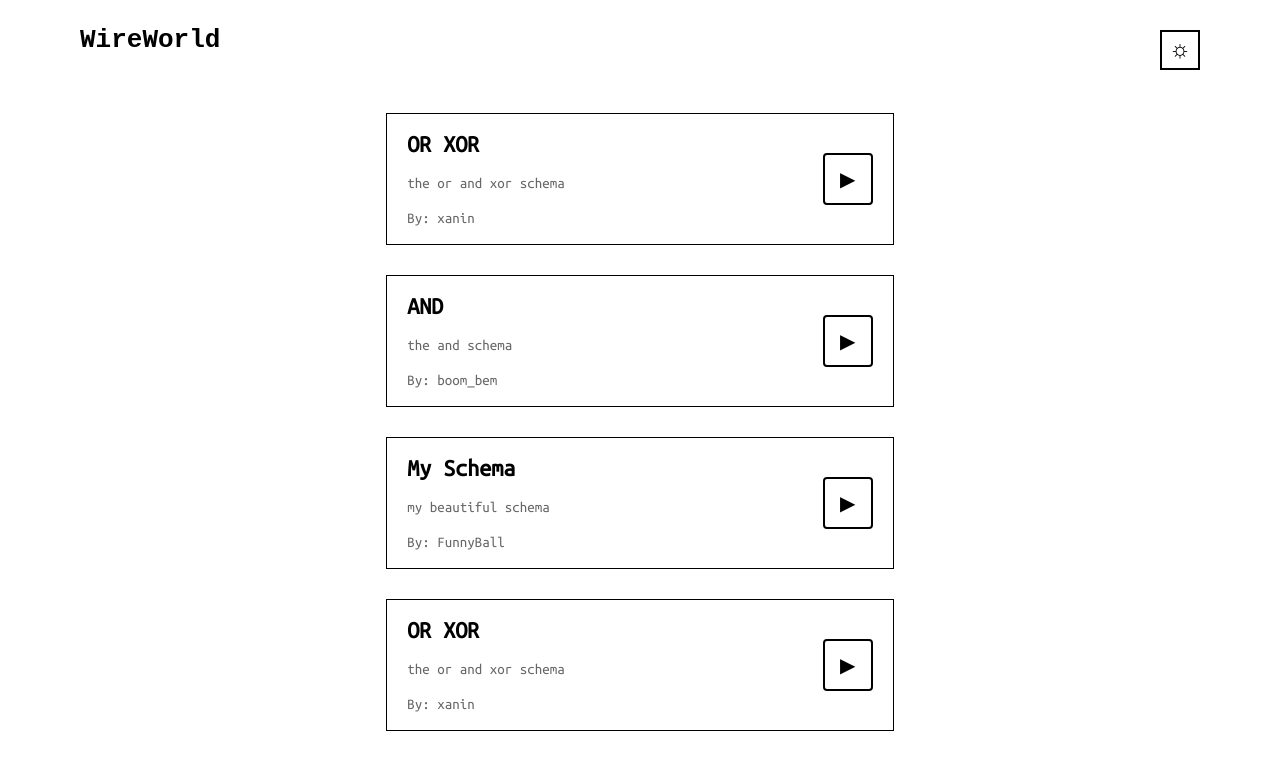
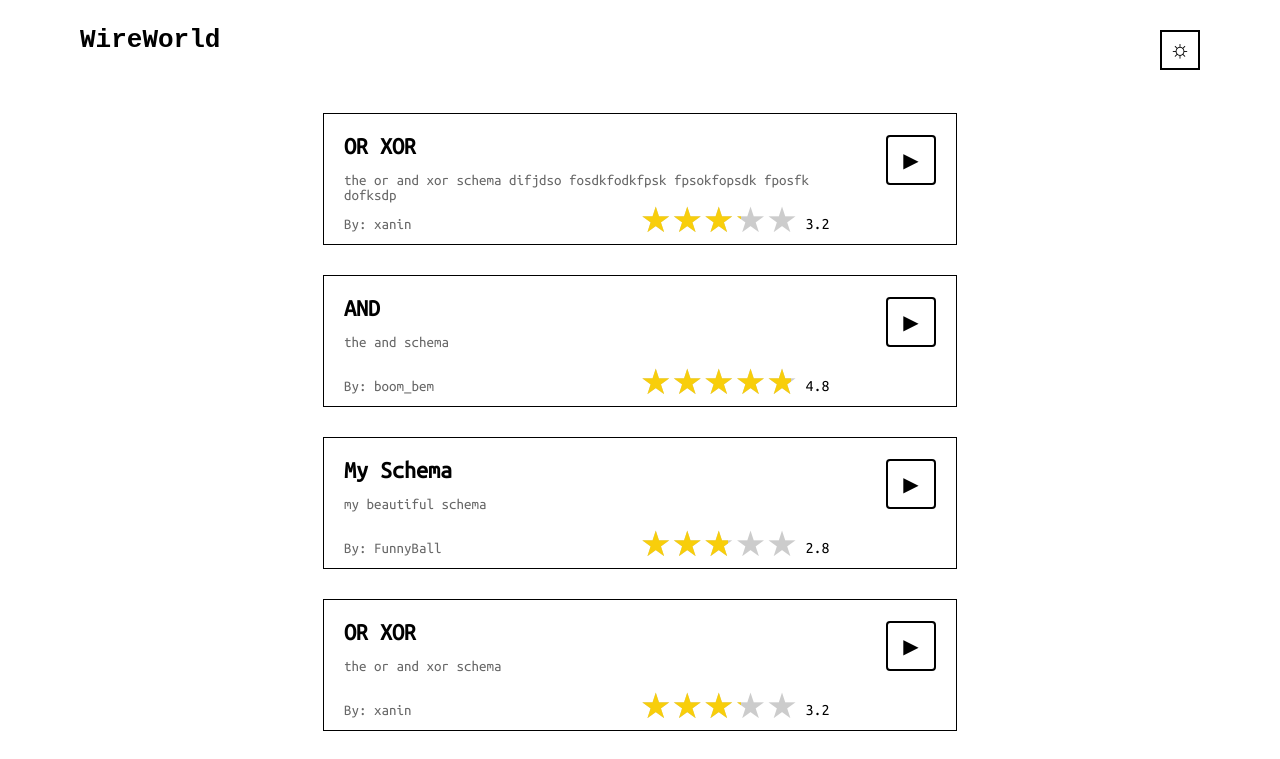
Before and after one commit to BaGreal2/wireworld_react, a React (Create React App) app: page /schemas in a window 1280 px wide. Shown: the top 759 px of the page. Built offline with nearby package versions, Linux system fonts and the light colour scheme.

Commit message:
Rating Stars Front

```diff
--- a/public/index.html
+++ b/public/index.html
@@ -10,6 +10,10 @@
       content="Web site created using create-react-app"
     />
     <link rel="apple-touch-icon" href="%PUBLIC_URL%/logo192.png" />
+    <script
+      src="https://kit.fontawesome.com/341dd4ce62.js"
+      crossorigin="anonymous"
+    ></script>
     <!--
       manifest.json provides metadata used when your web app is installed on a
       user's mobile device or desktop. See https://developers.google.com/web/fundamentals/web-app-manifest/
@@ -24,7 +28,7 @@
       work correctly both with client-side routing and a non-root public URL.
       Learn how to configure a non-root public URL by running `npm run build`.
     -->
-    <title>React App</title>
+    <title>WireWorld</title>
   </head>
   <body>
     <noscript>You need to enable JavaScript to run this app.</noscript>
--- a/src/App.js
+++ b/src/App.js
@@ -17,7 +17,7 @@ function setTheme(themeName) {
   document.body.className = themeName;
 }
 
-(function() {
+(function () {
   if (localStorage.getItem("theme") === "theme-dark") {
     setTheme("theme-dark");
   } else {
@@ -30,7 +30,7 @@ function setLanguage(lang) {
   document.body.id = lang;
 }
 
-(function() {
+(function () {
   if (localStorage.getItem("language") === "ukr") {
     setLanguage("ukr");
   } else {
@@ -112,38 +112,45 @@ export default class App extends Component {
                   {
                     id: 1,
                     title: "OR XOR",
-                    description: "the or and xor schema",
+                    description:
+                      "the or and xor schema difjdso fosdkfodkfpsk fpsokfopsdk fposfk dofksdp",
                     creator: "xanin",
+                    rating: 3.2,
                   },
                   {
                     id: 2,
                     title: "AND",
                     description: "the and schema",
                     creator: "boom_bem",
+                    rating: 4.8,
                   },
                   {
                     id: 3,
                     title: "My Schema",
                     description: "my beautiful schema",
                     creator: "FunnyBall",
+                    rating: 2.8,
                   },
                   {
                     id: 4,
                     title: "OR XOR",
                     description: "the or and xor schema",
                     creator: "xanin",
+                    rating: 3.2,
                   },
                   {
                     id: 5,
                     title: "AND",
                     description: "the and schema",
                     creator: "boom_bem",
+                    rating: 4.8,
                   },
                   {
                     id: 6,
                     title: "My Schema",
                     description: "my beautiful schema",
                     creator: "FunnyBall",
+                    rating: 2.8,
                   },
                 ]}
                 lang={this.state.lang}
--- a/src/components/MainPage/Grid.js
+++ b/src/components/MainPage/Grid.js
@@ -19,11 +19,6 @@ export default class Grid extends Component {
   //-------COMPONENT CHANGES----------------
 
   componentDidMount() {
-    if (this.state.grid !== this.props.grid) {
-      this.setState({
-        grid: this.props.grid,
-      });
-    }
     window.addEventListener("beforeunload", () => {
       localStorage.setItem("grid", JSON.stringify(this.state.grid));
       localStorage.setItem("rows", JSON.stringify(this.state.rows));
--- a/src/components/User Schemas/List.js
+++ b/src/components/User Schemas/List.js
@@ -10,6 +10,7 @@ function List(props) {
             title={schema.title}
             description={schema.description}
             creator={schema.creator}
+            rating={schema.rating}
           ></Schema>
         );
       })}
--- /dev/null
+++ b/src/components/User Schemas/RaitingStars.js
@@ -0,0 +1,18 @@
+import React from "react";
+
+import "./styles/RaitingStars.css";
+
+export default function RaitingStars(props) {
+  const percentageWidth = Math.round((((props.ratingNum / 5) * 100) / 10) * 10);
+  return (
+    <div className="rating-wrapper">
+      <div className="stars-outer">
+        <div
+          className="stars-inner"
+          style={{ width: `${percentageWidth}%` }}
+        ></div>
+      </div>
+      <div className="stars-number">{props.ratingNum}</div>
+    </div>
+  );
+}
--- a/src/components/User Schemas/Schema.js
+++ b/src/components/User Schemas/Schema.js
@@ -1,12 +1,19 @@
+import RaitingStars from "./RaitingStars";
+
 function Schema(props) {
   return (
     <div className="schemas-element">
-      <div className="schema-text">
-        <h2 className="schema-title">{props.title}</h2>
-        <p className="schema-description">{props.description}</p>
+      <div className="schemas-element-sub">
+        <div className="schema-text">
+          <h2 className="schema-title">{props.title}</h2>
+          <p className="schema-description">{props.description}</p>
+        </div>
+        <button className="schema-load">▶</button>
+      </div>
+      <div className="creator-rating">
         <p className="schema-creator">By: {props.creator}</p>
+        <RaitingStars ratingNum={props.rating}></RaitingStars>
       </div>
-      <button className="schema-load">▶</button>
     </div>
   );
 }
--- a/src/components/User Schemas/SchemasPage.js
+++ b/src/components/User Schemas/SchemasPage.js
@@ -1,6 +1,6 @@
 import List from "./List";
 import Topbar from "../Topbar/Topbar";
-import "./User Schemas.css";
+import "./styles/User Schemas.css";
 
 function SchemasPage(props) {
   return (
@@ -10,7 +10,7 @@ function SchemasPage(props) {
         lang_func={props.toggleLang}
         needTitle={true}
       ></Topbar>
-      <List location={props.location} schemas={props.schemas}></List>
+      <List schemas={props.schemas}></List>
     </>
   );
 }
--- /dev/null
+++ b/src/components/User Schemas/styles/RaitingStars.css
@@ -0,0 +1,40 @@
+.rating-wrapper {
+  display: flex;
+  justify-content: space-between;
+  align-items: center;
+  width: 30%;
+  margin-right: 20%;
+  margin-bottom: 10px;
+}
+
+.stars-outer {
+  position: relative;
+  display: inline-block;
+}
+
+.stars-inner {
+  position: absolute;
+  top: 0;
+  left: 0;
+  white-space: nowrap;
+  overflow: hidden;
+  /* width: 0; */
+}
+
+.stars-outer::before {
+  content: "\2605 \2605 \2605 \2605 \2605";
+  font-size: 2.2em;
+  color: var(--color-empty-star);
+}
+
+.stars-inner::before {
+  content: "\2605 \2605 \2605 \2605 \2605";
+  font-size: 2.2em;
+  color: var(--color-filled-star);
+}
+
+.stars-number {
+  padding-top: 8px;
+  text-align: center;
+  color: var(--color-accent);
+}
--- a/src/components/User Schemas/User Schemas.css
+++ b/src/components/User Schemas/styles/User Schemas.css
@@ -8,34 +8,58 @@
 }
 .schemas-element {
   display: flex;
+  flex-direction: column;
+  justify-content: space-between;
+  align-items: center;
+  border: 1px solid var(--color-accent);
+  width: 50%;
+  height: 130px;
+  margin-bottom: 30px;
+}
+.schemas-element-sub {
+  display: flex;
   flex-direction: row;
   justify-content: space-between;
   align-items: center;
-  border: 1px solid var(--color-accent);
-  width: 40%;
-  height: 130px;
-  margin-bottom: 30px;
+  height: 70%;
+  width: 100%;
 }
+.creator-rating {
+  display: flex;
+  flex-direction: row;
+  justify-content: space-between;
+  align-items: center;
+  height: 30%;
+  width: 100%;
+}
+.schema-text {
+  height: 100%;
+  text-align: left;
+  max-width: 80%;
+}
+
 .schema-title {
   margin: 0;
   color: var(--color-accent);
+  margin-top: 20px;
   margin-left: 20px;
   width: fit-content;
 }
 .schema-description {
   margin: 0;
+  text-align: left;
   margin-left: 20px;
-  margin-top: 20px;
+  margin-top: 15px;
   width: fit-content;
 }
 .schema-creator {
   margin: 0;
   margin-left: 20px;
-  margin-top: 20px;
+  /* margin-top: 20px; */
   width: fit-content;
 }
 .schema-load {
-  height: 40%;
+  height: 50px;
   width: 50px;
   font-size: 20px;
   background: transparent;
--- a/src/index.css
+++ b/src/index.css
@@ -15,6 +15,8 @@
   --color-conductor: #f9f348;
   --color-head: #6248f9;
   --color-tail: #f9485a;
+  --color-empty-star: #ccc;
+  --color-filled-star: #f8ce0b;
 }
 .theme-dark {
   --color-primary: rgb(49, 47, 47);
@@ -26,6 +28,8 @@
   --color-conductor: #e0c134;
   --color-head: #4d38c4;
   --color-tail: #b93542;
+  --color-empty-star: rgb(154, 153, 153);
+  --color-filled-star: #e4c122;
 }
 #ukr {
   --lang-switch-content: "UKR";
```
